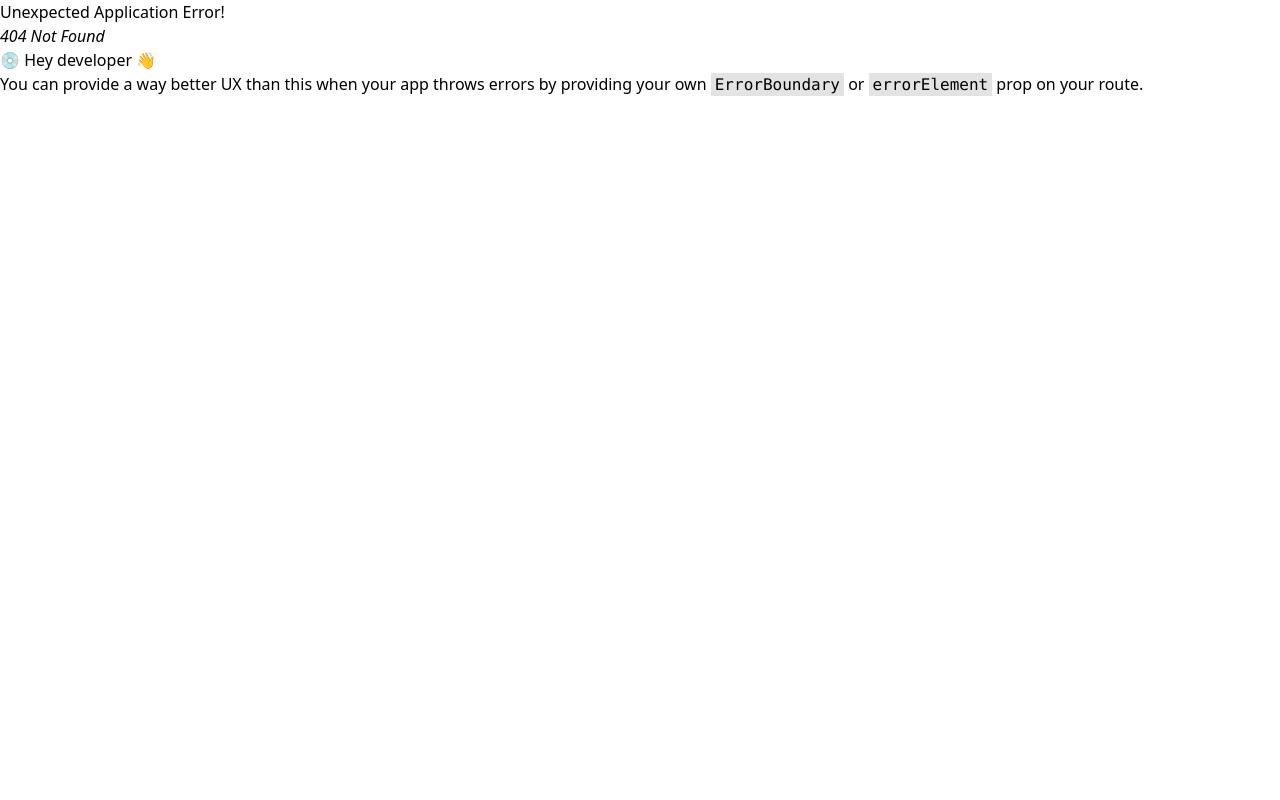
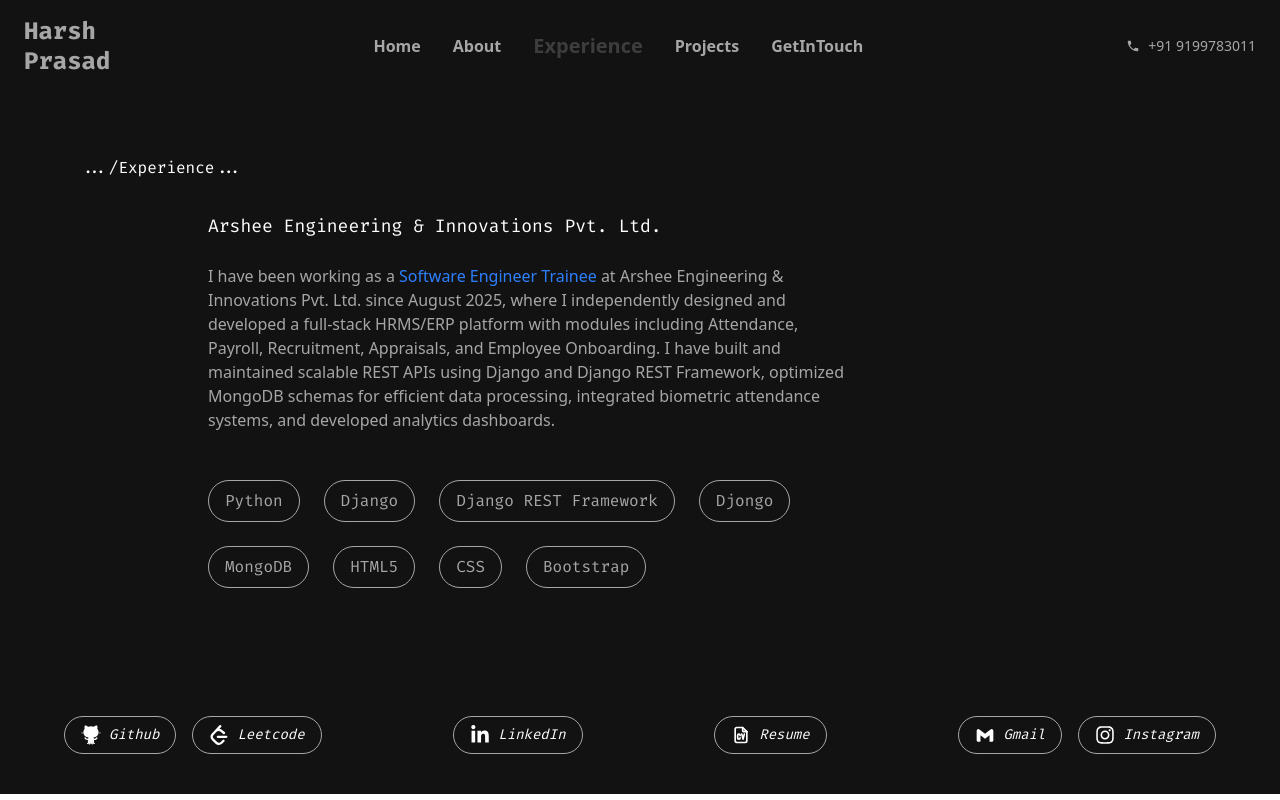
Before and after one commit to Harsh-P30/PortfolioHarsh, a React (Vite) app: page /experience in a window 1280 px wide. Before the commit this address had no page. Built offline with nearby package versions, Linux system fonts and the light colour scheme.

Commit message:
added experience page

```diff
--- a/src/Component/Header.jsx
+++ b/src/Component/Header.jsx
@@ -35,6 +35,11 @@
           {/* About */}
           <li className="font-semibold list-none">
             <NavLink to="/#about" className={getLinkClass(isAboutActive)}>About</NavLink>
+          </li>
+
+          {/* Experience */}
+          <li className="font-semibold list-none">
+            <NavLink to="/experience" className={({ isActive }) => getLinkClass(isActive)}>Experience</NavLink>
           </li>
 
           {/* Other Routes */}
--- /dev/null
+++ b/src/Pages/Admin.jsx
@@ -0,0 +1,9 @@
+import React from 'react'
+
+function Admin() {
+  return (
+    <div>Admin</div>
+  )
+}
+
+export default Admin
--- /dev/null
+++ b/src/Pages/Experience.jsx
@@ -0,0 +1,33 @@
+import React from 'react'
+import LangCard from '../Component/Cards/LangCard'
+
+function Experience() {
+  return (
+    <div className='bg-back sm:px-8 md:px-16 lg:px-24 '>
+
+        <div className='p-16 lg:px-28'>
+            <h1 className='text-white font-fira text-sm sm:text-base  sm:relative right-32 pb-8' >.../Experience...</h1>
+
+            <div id='tbpc' className=' gap-6 text-white text-xs sm:text-base md:flex w-full'>
+                <div id='left' className='md:w-3/4'>
+                    <h1 className='text-lg font-fira'>Arshee Engineering & Innovations Pvt. Ltd.</h1>
+                    <p className='py-6 text-gray'>I have been working as a <span className='text-blue-500'>Software Engineer Trainee</span> at Arshee Engineering & Innovations Pvt. Ltd. since August 2025, where I independently designed and developed a full-stack HRMS/ERP platform with modules including Attendance, Payroll, Recruitment, Appraisals, and Employee Onboarding. I have built and maintained scalable REST APIs using Django and Django REST Framework, optimized MongoDB schemas for efficient data processing, integrated biometric attendance systems, and developed analytics dashboards.</p>
+                    <div className='py-6 flex flex-wrap gap-6'>
+                        <LangCard name='Python' />
+                        <LangCard name='Django' />
+                        <LangCard name='Django REST Framework' />
+                        <LangCard name='Djongo' />
+                        <LangCard name='MongoDB' />
+                        <LangCard name='HTML5' />
+                        <LangCard name='CSS'/>
+                        <LangCard name='Bootstrap' />
+                    </div>
+                </div>
+            </div>
+        </div>
+
+    </div>
+  )
+}
+
+export default Experience
--- a/src/Pages/Projects.jsx
+++ b/src/Pages/Projects.jsx
@@ -35,7 +35,6 @@
               <LangCard name='shadcn-ui' />
               <LangCard name='Vite' />
               <LangCard name='npm' />
-
             </div>
           </div>
 
```
Also changed, not shown: src/main.jsx (+10 -0 lines).
